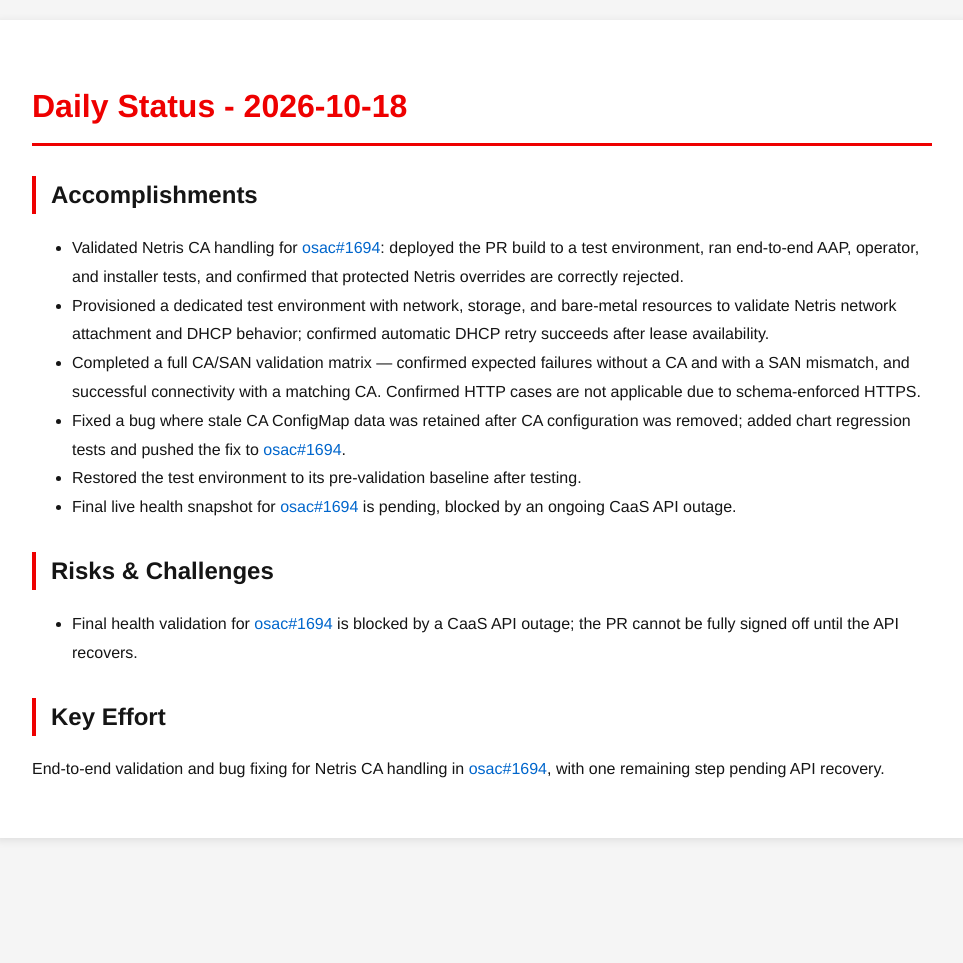
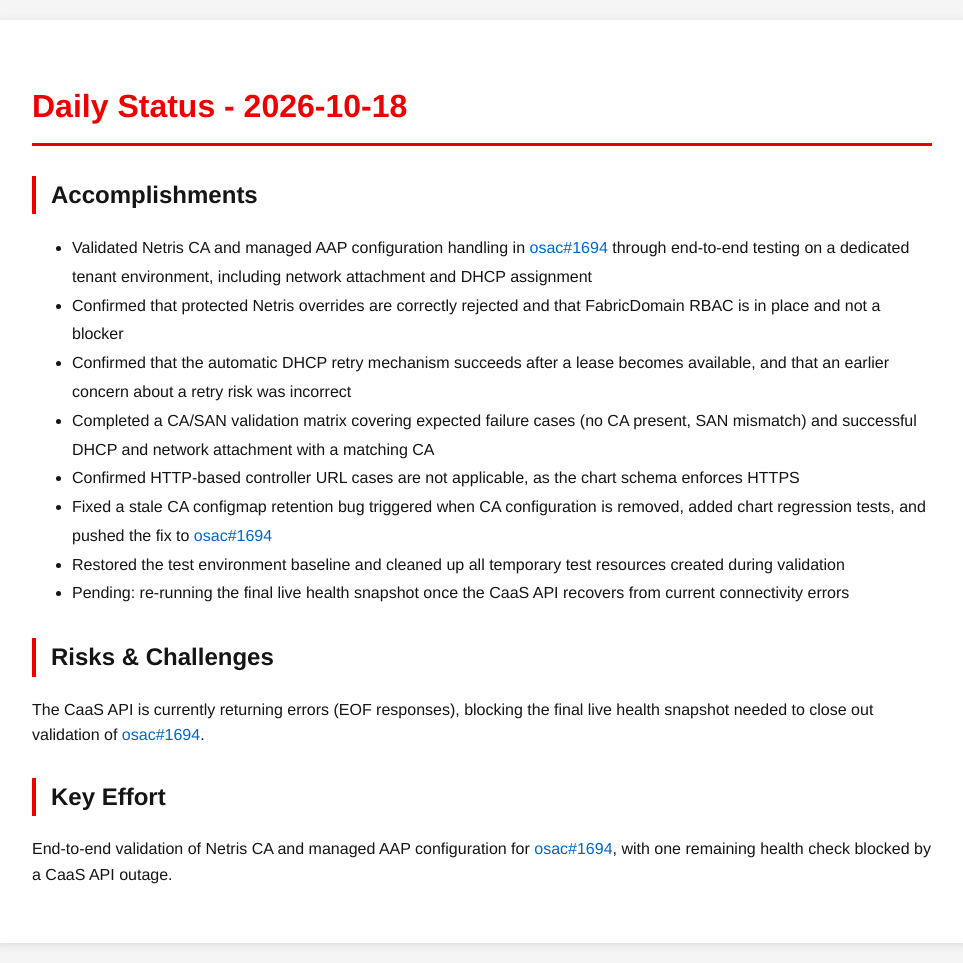
Before and after one commit to tzvatot/daily-status, a Jekyll site: the page built from 2026-10-18.md, in a window 1280 px wide. Shown: the whole page, without its empty margins (158-1121 px from the left). Built offline with Jekyll 4.4.1, drawn with Linux system fonts in a browser that asks for light colours; before the commit the page ends 900 px from its top, so only the background shows below that.

Commit message:
Daily status update - 2026-10-18

```diff
--- a/2026-10-18.md
+++ b/2026-10-18.md
@@ -7,15 +7,17 @@
 # Daily Status - 2026-10-18
 
 ## Accomplishments
-- Validated Netris CA handling for [osac#1694](https://github.com/osac-project/osac/pull/1694): deployed the PR build to a test environment, ran end-to-end AAP, operator, and installer tests, and confirmed that protected Netris overrides are correctly rejected.
-- Provisioned a dedicated test environment with network, storage, and bare-metal resources to validate Netris network attachment and DHCP behavior; confirmed automatic DHCP retry succeeds after lease availability.
-- Completed a full CA/SAN validation matrix — confirmed expected failures without a CA and with a SAN mismatch, and successful connectivity with a matching CA. Confirmed HTTP cases are not applicable due to schema-enforced HTTPS.
-- Fixed a bug where stale CA ConfigMap data was retained after CA configuration was removed; added chart regression tests and pushed the fix to [osac#1694](https://github.com/osac-project/osac/pull/1694).
-- Restored the test environment to its pre-validation baseline after testing.
-- Final live health snapshot for [osac#1694](https://github.com/osac-project/osac/pull/1694) is pending, blocked by an ongoing CaaS API outage.
+- Validated Netris CA and managed AAP configuration handling in [osac#1694](https://github.com/osac-project/osac/pull/1694) through end-to-end testing on a dedicated tenant environment, including network attachment and DHCP assignment
+- Confirmed that protected Netris overrides are correctly rejected and that FabricDomain RBAC is in place and not a blocker
+- Confirmed that the automatic DHCP retry mechanism succeeds after a lease becomes available, and that an earlier concern about a retry risk was incorrect
+- Completed a CA/SAN validation matrix covering expected failure cases (no CA present, SAN mismatch) and successful DHCP and network attachment with a matching CA
+- Confirmed HTTP-based controller URL cases are not applicable, as the chart schema enforces HTTPS
+- Fixed a stale CA configmap retention bug triggered when CA configuration is removed, added chart regression tests, and pushed the fix to [osac#1694](https://github.com/osac-project/osac/pull/1694)
+- Restored the test environment baseline and cleaned up all temporary test resources created during validation
+- Pending: re-running the final live health snapshot once the CaaS API recovers from current connectivity errors
 
 ## Risks & Challenges
-- Final health validation for [osac#1694](https://github.com/osac-project/osac/pull/1694) is blocked by a CaaS API outage; the PR cannot be fully signed off until the API recovers.
+The CaaS API is currently returning errors (EOF responses), blocking the final live health snapshot needed to close out validation of [osac#1694](https://github.com/osac-project/osac/pull/1694).
 
 ## Key Effort
-End-to-end validation and bug fixing for Netris CA handling in [osac#1694](https://github.com/osac-project/osac/pull/1694), with one remaining step pending API recovery.
+End-to-end validation of Netris CA and managed AAP configuration for [osac#1694](https://github.com/osac-project/osac/pull/1694), with one remaining health check blocked by a CaaS API outage.
```
